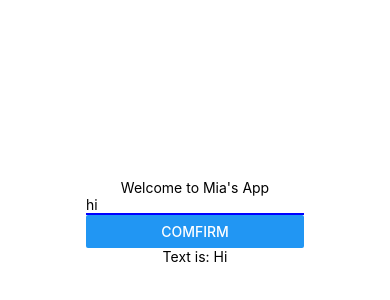
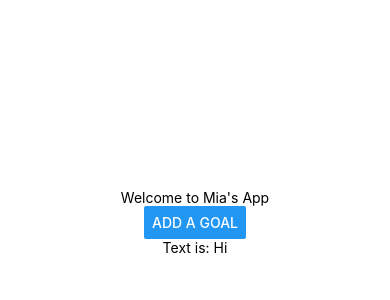
Before and after one commit to MiaYan0116/mobile-app, a React Native app: screen / in a window 390 px wide. Shown: the part 200-500 px from the top of the page. Built offline with nearby package versions, Linux system fonts and the light colour scheme.

Commit message:
two images in input> dquote>

```diff
--- a/App.js
+++ b/App.js
@@ -1,5 +1,5 @@
 import { StatusBar } from 'expo-status-bar';
-import { StyleSheet, Text, TextInput, View} from 'react-native';
+import { Button, StyleSheet, Text, TextInput, View} from 'react-native';
 import Header from './components/Header'
 import { useState } from 'react';
 import Input from './components/Input';
@@ -7,6 +7,7 @@ import Input from './components/Input';
 export default function App() {
   const name = "Mia's App";
   const [text, setText] = useState("Hi")
+  const [modalVisible, setModalVisible] = useState(false)
 
   const changeTextHandler = (changedText) => {
     setText(changedText);
@@ -15,7 +16,16 @@ export default function App() {
   function changeDataHandler(data){
     console.log(data);
 		setText(data);
+    setModalVisible(false);
 	}
+
+  function addAGoalHandler(){
+    setModalVisible(true);
+  }
+
+  function cancelHandler(){
+    setModalVisible(false);
+  }
 
 
   return (
@@ -23,7 +33,8 @@ export default function App() {
       {/* <Text>Open up App.js to start working on {name}!</Text> */}
       {/* use props to pass values from parents' component to Header */}
       <Header name={name}/>
-      <Input changedHandler={changeDataHandler}/>
+      <Input changedHandle={changeDataHandler} modalVisible={modalVisible} cancelHandler={cancelHandler}/>
+      <Button title="Add a goal" onPress={addAGoalHandler}></Button>
       <Text>Text is: {text}</Text>
       <StatusBar style="auto" />
     </View>
@@ -33,6 +44,7 @@ export default function App() {
 const styles = StyleSheet.create({
   container: {
     flex: 1,
+    // height: '20%',
     backgroundColor: '#fff',
     alignItems: 'center',
     justifyContent: 'center',
--- a/components/Input.js
+++ b/components/Input.js
@@ -1,7 +1,7 @@
 import React, { useState } from 'react'
-import { StyleSheet, TextInput, View, Button } from 'react-native';
+import { StyleSheet, TextInput, View, Button, Modal, Image } from 'react-native';
 
-const Input = ({changedHandler}) => {
+const Input = ({changedHandle, modalVisible, cancelHandler}) => {
 	const [enteredText, setEnteredText] = useState("hi");
 
 	const changeEnteredTextHandler = (changedText) => {
@@ -9,27 +9,41 @@ const Input = ({changedHandler}) => {
   }
 
 	function confirmHandler(){
-		changedHandler(enteredText);
+		changedHandle(enteredText);
+    setEnteredText("");
+    cancelHandler(false);
+	}
+
+  function cancelHandle(){
+    cancelHandler();
     setEnteredText("");
   }
 
+
   return (
-    <View>
+    <Modal visible={modalVisible}>
+      <View style={styles.container}>
+        {/* <Image source={{uri: 'https://cdn-icons-png.flaticon.com/512/2617/2617812.png'}} style={styles.image}/> */}
+        <Image source={require('../assets/week2-image.png')} style={{width: 100, height: 100}}/>
+
         <TextInput style={styles.input}
                   value={enteredText}
                   onChangeText={changeEnteredTextHandler}
                   placeholder="useless placeholder"
                   keyboardType="default"
         />
+
         <Button title="Comfirm" onPress={confirmHandler}></Button>
+        <Button title="Cancel" onPress={cancelHandle}></Button>
       </View>
+    </Modal>
 
   )
 }
 const styles = StyleSheet.create({
   container: {
     flex: 1,
-    backgroundColor: '#fff',
+    backgroundColor: 'lightgrey',
     alignItems: 'center',
     justifyContent: 'center',
   },
@@ -37,6 +51,11 @@ const styles = StyleSheet.create({
   input: {
     borderColor:'blue',
     borderBottomWidth: 2,
+  },
+
+  image: {
+    width: 100,
+    height:100,
   }
 });
 export default Input
```
Also changed, not shown: assets/week2-image.png (added). Lines whose indentation alone changed are shown as unchanged.
